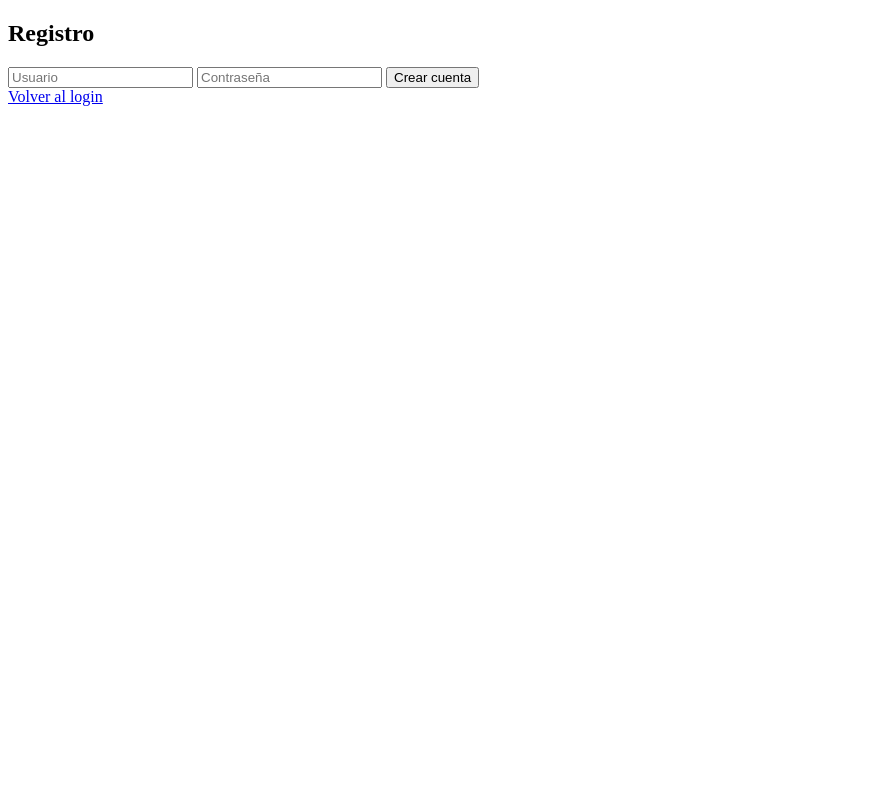
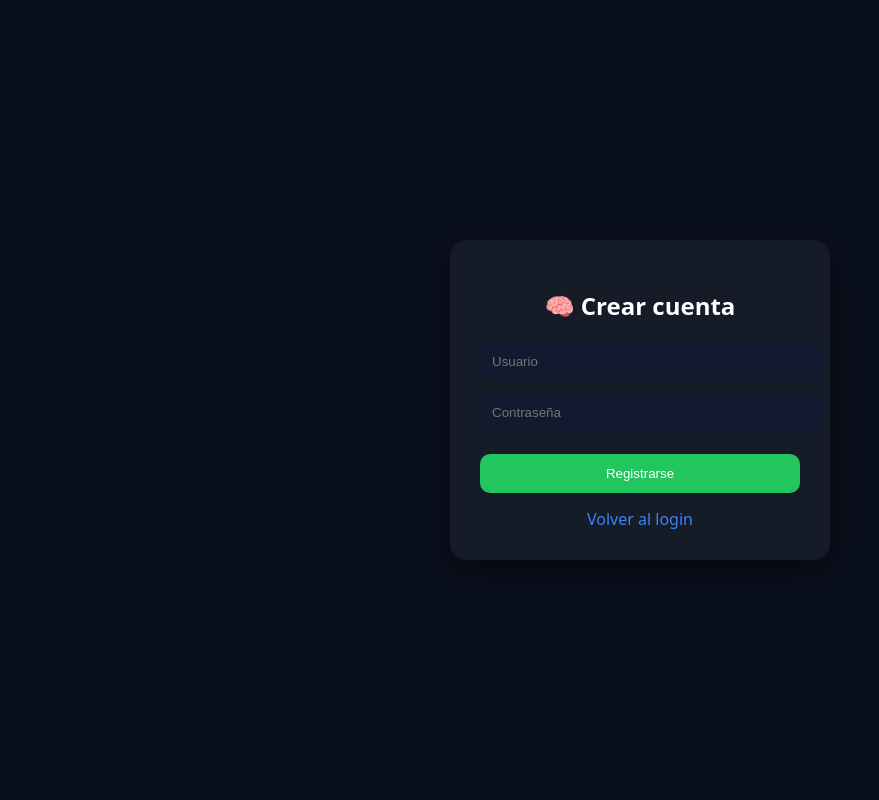
Before and after one commit to KarenGomeez/agenda-inteligente, a Flask app: page /register in a window 1280 px wide. Shown: the whole page, without its empty margins (0-879 px from the left). Run offline with Flask 3, Linux system fonts and the light colour scheme.

Commit message:
Update register.html

```diff
--- a/templates/register.html
+++ b/templates/register.html
@@ -1,19 +1,90 @@
 <!DOCTYPE html>
-<html>
+<html lang="es">
+
 <head>
+<meta charset="UTF-8">
 <title>Registro</title>
+
+<style>
+body {
+    margin: 0;
+    font-family: system-ui;
+    background: #0a0f1c;
+    color: white;
+    display: flex;
+    justify-content: center;
+    align-items: center;
+    height: 100vh;
+}
+
+/* CARD */
+.register-box {
+    background: rgba(255,255,255,0.05);
+    padding: 30px;
+    border-radius: 16px;
+    width: 320px;
+    text-align: center;
+    box-shadow: 0 10px 30px rgba(0,0,0,0.4);
+}
+
+/* TITLE */
+h2 {
+    margin-bottom: 20px;
+}
+
+/* INPUTS */
+input {
+    width: 100%;
+    padding: 12px;
+    margin-bottom: 12px;
+    border-radius: 10px;
+    border: none;
+    background: #111a2e;
+    color: white;
+}
+
+/* BUTTON */
+button {
+    width: 100%;
+    padding: 12px;
+    border-radius: 10px;
+    border: none;
+    background: #22c55e;
+    color: white;
+    cursor: pointer;
+    margin-top: 10px;
+}
+
+button:hover {
+    background: #16a34a;
+}
+
+/* LINK */
+a {
+    color: #3b82f6;
+    text-decoration: none;
+    display: block;
+    margin-top: 15px;
+}
+</style>
+
 </head>
+
 <body>
 
-<h2>Registro</h2>
+<div class="register-box">
+
+    <h2>🧠 Crear cuenta</h2>
 
     <form method="POST">
         <input name="username" placeholder="Usuario" required>
         <input name="password" type="password" placeholder="Contraseña" required>
-    <button type="submit">Crear cuenta</button>
+        <button type="submit">Registrarse</button>
     </form>
 
     <a href="/login">Volver al login</a>
 
+</div>
+
 </body>
 </html>
```
Lines whose indentation alone changed are shown as unchanged.
